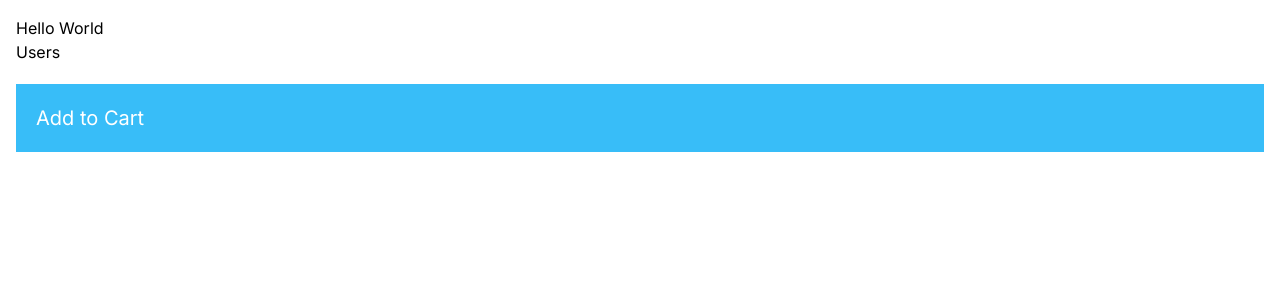
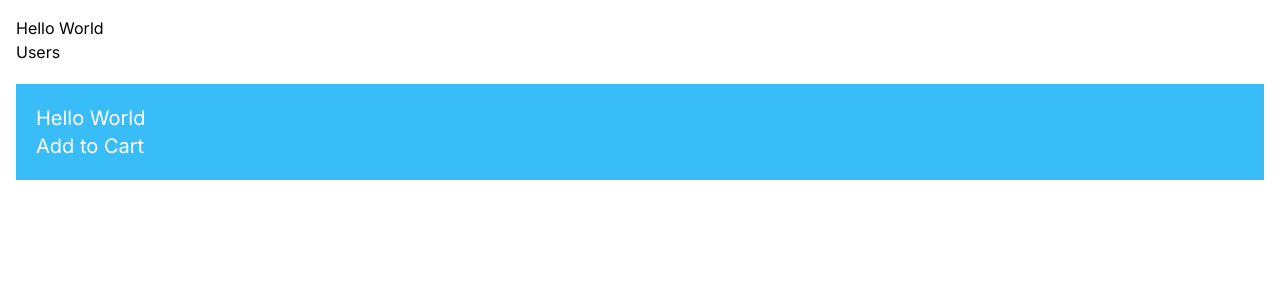
Before and after one commit to jmikeyey/nextjs-app, a Next.js app: page / in a window 1280 px wide. Shown: the top 300 px of the page. Built offline with nearby package versions, Linux system fonts and the light colour scheme.

Commit message:
fix: just added an hello world lel

```diff
--- a/app/components/ProductCard/ProductCard.tsx
+++ b/app/components/ProductCard/ProductCard.tsx
@@ -4,6 +4,7 @@ import AddToCart from '../AddToCart'
 const ProductCard = () => {
   return (
     <div className='p-5 my-5 bg-sky-400 text-white text-xl hover:bg-sky-500'>
+      <h1>Hello World</h1>
       <AddToCart />
     </div>
   );
```
